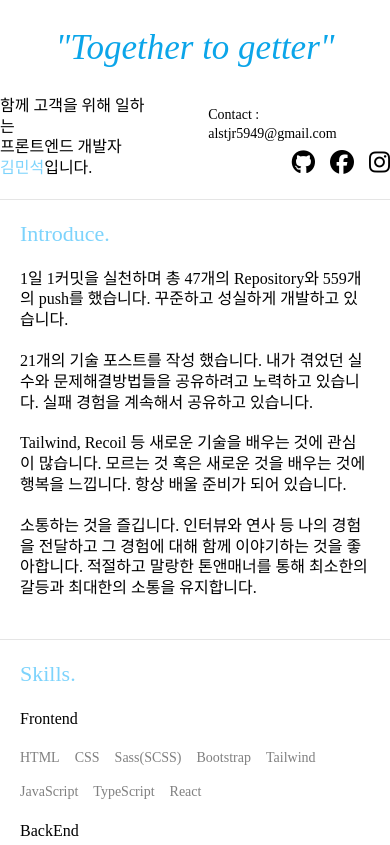
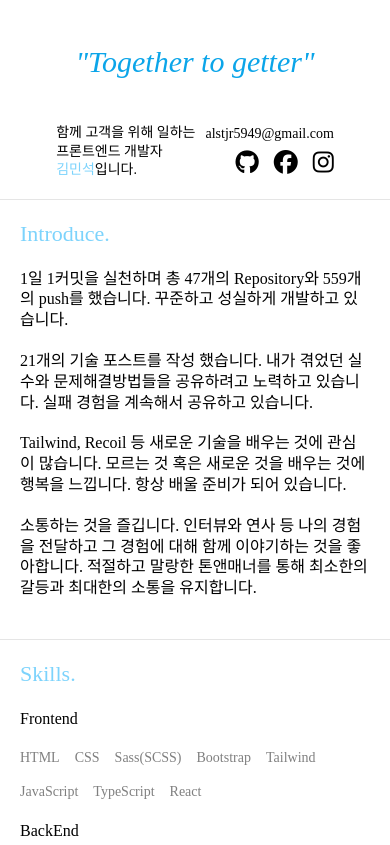
Before and after one commit to alstjr5949/Resume, a plain HTML site: page index.html in a window 390 px wide. Shown: the top 845 px of the page. Drawn offline with Linux system fonts and the light colour scheme; a web font is replaced by a local one.

Commit message:
mobile media

```diff
--- a/index.html
+++ b/index.html
@@ -26,7 +26,7 @@
             </p>
             <div class="contact">
               <p class="email">
-                Contact : <strong>alstjr5949@gmail.com</strong>
+                <strong>alstjr5949@gmail.com</strong>
               </p>
               <ul class="sns-lists">
                 <li>
--- a/style.css
+++ b/style.css
@@ -191,3 +191,24 @@ body {
     padding: 0 20px 20px;
   }
 }
+
+@media screen and (max-width: 420px) {
+  .header {
+    width: 100vw;
+    height: 200px;
+    justify-content: space-around;
+    padding: 0 20px 20px;
+  }
+  .slogan {
+    font-size: 30px;
+  }
+  .header .profile-img {
+    display: none;
+  }
+  .header-text-bottom {
+    font-size: 14px;
+  }
+  .header-text-bottom .intro {
+    margin-right: 10px;
+  }
+}
```
